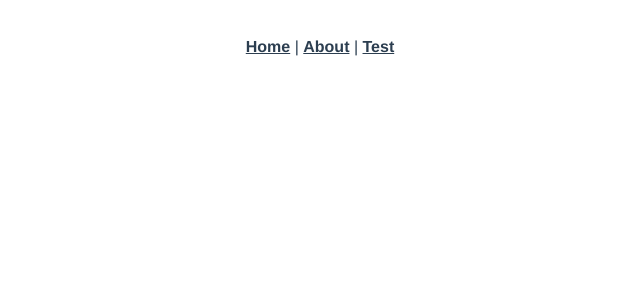
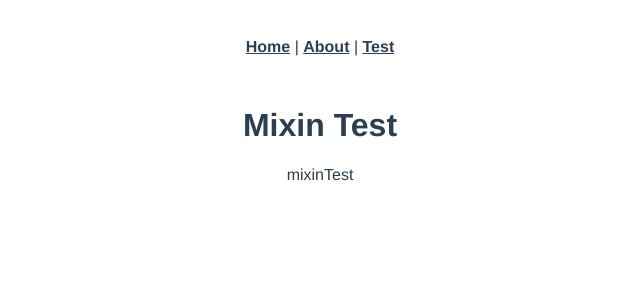
Before and after one commit to leegandhi18/vue-practice, a Vue app: page /test-mixin in a window 1280 px wide. Shown: the top 300 px of the page, without its empty margins (320-960 px from the left). Built offline with nearby package versions, Linux system fonts and the light colour scheme.

Commit message:
vue Use mixin to create a global variable or a global method effect.

```diff
--- /dev/null
+++ b/src/components/mixin/commonMixin.js
@@ -0,0 +1,14 @@
+export default {
+  data() {
+    return {
+      mixin: {
+        test: 'mixinTest'
+      }
+    }
+  },
+  methods: {
+    mixinTest() {
+      console.log('This is mixin method')
+    }
+  }
+}
--- a/src/router/index.js
+++ b/src/router/index.js
@@ -42,6 +42,11 @@ const routes = [
     path: '/test-loop',
     name: 'TestLoop',
     component: () => import('../views/TestLoop.vue')
+  },
+  {
+    path: '/test-mixin',
+    name: 'TestMixin',
+    component: () => import('../views/TestMixin.vue')
   }
 ]
 
--- /dev/null
+++ b/src/views/TestMixin.vue
@@ -0,0 +1,20 @@
+<template>
+  <div>
+    <h1>Mixin Test</h1>
+    <p>{{ mixin.test }}</p>
+  </div>
+</template>
+
+<script>
+import commonMx from '@/components/mixin/commonMixin'
+
+export default {
+  mixins: [commonMx],
+  data() {
+    return {}
+  },
+  created() {
+    this.mixinTest()
+  }
+}
+</script>
```
